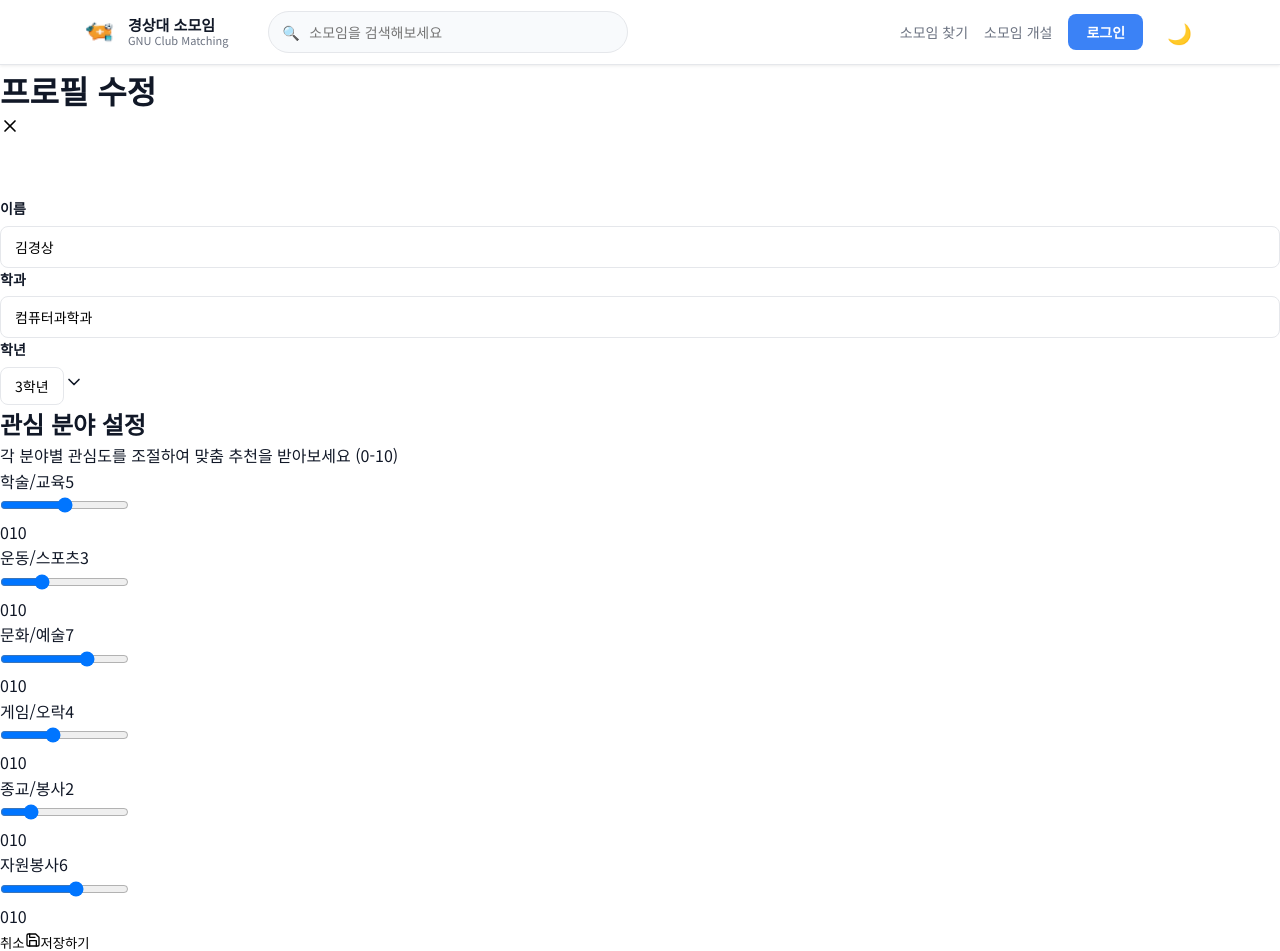
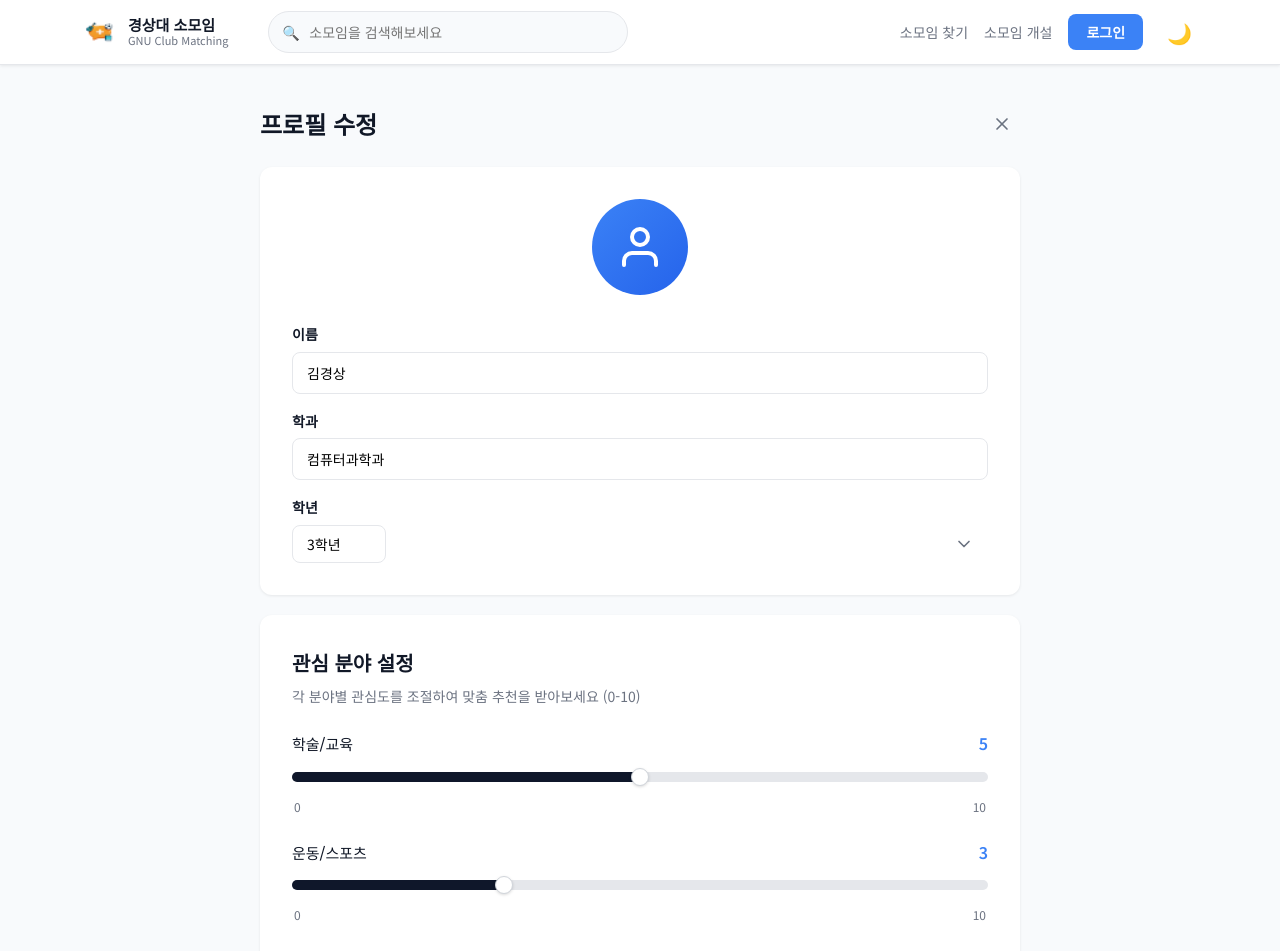
Before and after one commit to RiaChiO/uniOn, a React (Vite) app in the folder uniOn/web1/: page /mypage/edit in a window 1280 px wide. Shown: the top 951 px of the page. Built offline with nearby package versions, Linux system fonts and the light colour scheme; no server answers.

Commit message:
Update global.css

```diff
--- a/uniOn/web1/src/styles/global.css
+++ b/uniOn/web1/src/styles/global.css
@@ -1,4 +1,4 @@
-@import url('https://fonts.googleapis.com/css2?family=Noto+Sans+KR:wght@400;500;600;700&display=swap');
+  @import url('https://fonts.googleapis.com/css2?family=Noto+Sans+KR:wght@400;500;600;700&display=swap');
 
 :root {
   --color-primary:       #3b82f6;
@@ -68,7 +68,11 @@ img    { max-width: 100%; display: block; }
 .hero__heading-line { display: block; }
 .hero__heading-highlight { font-style: normal; color: var(--color-primary); }
 .hero__description { font-size: 16px; color: var(--color-text-sub); margin-bottom: 40px; line-height: 1.7; }
-.hero__actions { display: flex; gap: 16px; flex-wrap: wrap; }
+.hero__actions { display: flex; gap: 16px; flex-wrap: wrap; margin-bottom: 80px; }
+.hero__stats { display: flex; gap: 40px; flex-wrap: wrap; }
+.hero__stat-item { display: flex; flex-direction: column; gap: 4px; }
+.hero__stat-value { font-size: 28px; font-weight: 700; color: var(--color-primary); }
+.hero__stat-label { font-size: 13px; color: var(--color-text-sub); }
 
 /* Search Section */
 .search-section { padding: 80px 0; background: var(--color-bg); }
@@ -221,7 +225,7 @@ img    { max-width: 100%; display: block; }
 .mypage__stat-value { display: block; font-size: 24px; font-weight: 700; color: var(--color-primary); }
 .mypage__stat-label { font-size: 12px; color: var(--color-text-sub); }
 .mypage__content { flex: 1; display: flex; flex-direction: column; gap: 24px; }
-.mypage__section { min-height: 248px; background: var(--color-bg); border-radius: var(--radius); box-shadow: var(--shadow-sm); padding: 32px; }
+.mypage__section { background: var(--color-bg); border-radius: var(--radius); box-shadow: var(--shadow-sm); padding: 28px; }
 .mypage__section-title { font-size: 18px; font-weight: 700; margin-bottom: 20px; }
 .mypage__club-list { display: flex; flex-direction: column; gap: 12px; }
 .mypage__club-card { display: flex; align-items: center; gap: 16px; padding: 16px; border: 1.5px solid var(--color-border); border-radius: var(--radius-sm); cursor: pointer; transition: border-color .2s; }
@@ -230,6 +234,10 @@ img    { max-width: 100%; display: block; }
 .mypage__club-role { font-size: 11px; font-weight: 600; color: var(--color-primary); background: var(--color-primary-light); padding: 3px 8px; border-radius: var(--radius-full); display: inline-block; margin-bottom: 4px; }
 .mypage__club-name { font-size: 15px; font-weight: 600; margin-bottom: 4px; }
 .mypage__club-member { font-size: 13px; color: var(--color-text-sub); }
+.mypage__notification-list { display: flex; flex-direction: column; gap: 12px; }
+.mypage__notification-item { display: flex; justify-content: space-between; align-items: center; padding: 14px 16px; background: var(--color-bg-sub); border-radius: var(--radius-sm); }
+.mypage__notification-msg { font-size: 14px; }
+.mypage__notification-date { font-size: 12px; color: var(--color-text-sub); flex-shrink: 0; margin-left: 16px; }
 
 /* ===========================
    Create Page
@@ -314,7 +322,6 @@ img    { max-width: 100%; display: block; }
 
 .club-detail__actions { display: flex; flex-direction: column; gap: 8px; }
 .club-detail__join-btn { justify-content: center; padding: 14px; font-size: 15px; }
-.club-detail__join-btn--pending { color: var(--color-text-sub); border-color: var(--color-border); }
 .club-detail__action-btn { justify-content: center; }
 
 .club-detail__sidebar-card { background: var(--color-bg); border-radius: var(--radius); box-shadow: var(--shadow-sm); padding: 20px; display: flex; flex-direction: column; gap: 16px; }
@@ -564,3 +571,247 @@ img    { max-width: 100%; display: block; }
   background: var(--color-primary);
   color: #fff;
 }
+
+/* ===========================
+   Profile Edit Page (Figma 시안)
+=========================== */
+.profile-edit-page__main { background: var(--color-bg-sub); min-height: calc(100vh - 64px); padding: 40px 16px 60px; }
+.profile-edit-page__inner { max-width: 760px; margin: 0 auto; }
+
+.profile-edit-page__header { display: flex; justify-content: space-between; align-items: center; margin-bottom: 24px; }
+.profile-edit-page__title { font-size: 24px; font-weight: 700; color: var(--color-text); }
+.profile-edit-page__close {
+  width: 36px; height: 36px; display: inline-flex; align-items: center; justify-content: center;
+  background: transparent; border: none; color: var(--color-text-sub);
+  font-size: 22px; line-height: 1; cursor: pointer; border-radius: 50%;
+  transition: background .2s, color .2s;
+}
+.profile-edit-page__close:hover { background: var(--color-bg-sub); color: var(--color-text); }
+
+.profile-edit-card {
+  background: var(--color-bg);
+  border-radius: var(--radius);
+  box-shadow: var(--shadow-sm);
+  padding: 32px;
+  margin-bottom: 20px;
+}
+.profile-edit-card__avatar-wrap { display: flex; justify-content: center; margin-bottom: 28px; }
+.profile-edit-card__avatar {
+  width: 96px; height: 96px; border-radius: 50%;
+  background: linear-gradient(to bottom right, #3b82f6, #2563eb);
+  color: #ffffff;
+  display: flex; align-items: center; justify-content: center;
+}
+.profile-edit-card__form { display: flex; flex-direction: column; gap: 16px; }
+
+/* 학년 select 의 커스텀 chevron */
+.profile-edit-card__select-wrap { position: relative; }
+.profile-edit-card__select {
+  padding-right: 44px;
+  -webkit-appearance: none;
+  -moz-appearance: none;
+  appearance: none;
+  background-image: none;
+  cursor: pointer;
+}
+.profile-edit-card__select-icon {
+  position: absolute;
+  right: 14px;
+  top: 50%;
+  transform: translateY(-50%);
+  color: var(--color-text-sub);
+  pointer-events: none;
+  display: inline-flex;
+  align-items: center;
+}
+
+/* 액션 버튼 (공용) - 시안: 취소(흰배경/회색보더/검정글씨), 저장하기(파란배경/흰글씨/💾) */
+.profile-edit-page__actions,
+.recommend-pref-page__actions {
+  display: flex;
+  gap: 14px;
+  margin-top: 28px;
+}
+
+/* button 요소에 직접 적용하기 위해 selector 강화 (전역 reset 회피) */
+button.btn-action {
+  flex: 1;
+  display: inline-flex;
+  align-items: center;
+  justify-content: center;
+  gap: 8px;
+  padding: 16px 20px;
+  border-radius: 8px;
+  font-size: 15px;
+  font-weight: 600;
+  font-family: inherit;
+  cursor: pointer;
+  transition: background-color .2s, border-color .2s, color .2s;
+  -webkit-appearance: none;
+  appearance: none;
+  line-height: 1;
+}
+
+button.btn-action--cancel {
+  background-color: #ffffff;
+  color: #111827;
+  border: 1.5px solid #e5e7eb;
+}
+button.btn-action--cancel:hover {
+  background-color: #f8fafc;
+  border-color: #9ca3af;
+}
+
+button.btn-action--save {
+  background-color: #2563eb;
+  color: #ffffff;
+  border: 1.5px solid #2563eb;
+  flex: 1;
+}
+button.btn-action--save:hover {
+  background-color: #1d4ed8;
+  border-color: #1d4ed8;
+}
+
+.btn-action__icon { font-size: 16px; line-height: 1; }
+
+/* 다크 모드에서도 동일하게 보이도록 */
+[data-theme="dark"] button.btn-action--cancel {
+  background-color: #1f2937;
+  color: #f3f4f6;
+  border-color: #374151;
+}
+[data-theme="dark"] button.btn-action--cancel:hover {
+  background-color: #111827;
+  border-color: #4b5563;
+}
+[data-theme="dark"] button.btn-action--save {
+  background-color: #2563eb;
+  color: #ffffff;
+  border-color: #2563eb;
+}
+
+/* ===========================
+   Recommendation Preference Page (Figma 시안)
+=========================== */
+.recommend-pref-page__main { background: var(--color-bg-sub); min-height: calc(100vh - 64px); padding: 40px 16px 60px; }
+.recommend-pref-page__inner { max-width: 760px; margin: 0 auto; }
+
+.recommend-pref-card {
+  background: var(--color-bg);
+  border-radius: var(--radius);
+  box-shadow: var(--shadow-sm);
+  padding: 32px;
+}
+.recommend-pref-card__header { margin-bottom: 24px; }
+.recommend-pref-card__title { font-size: 20px; font-weight: 700; color: var(--color-text); margin-bottom: 6px; }
+.recommend-pref-card__subtitle { font-size: 14px; color: var(--color-text-sub); }
+.recommend-pref-card__list { display: flex; flex-direction: column; gap: 24px; }
+
+/* 한 분야 = 평평한 행 (카드 X, 보더 X) */
+.recommend-pref-item { display: flex; flex-direction: column; gap: 10px; }
+.recommend-pref-item__header { display: flex; justify-content: space-between; align-items: center; }
+.recommend-pref-item__label { font-size: 15px; font-weight: 500; color: var(--color-text); }
+.recommend-pref-item__value { font-size: 16px; font-weight: 600; color: var(--color-primary); min-width: 24px; text-align: right; }
+
+/* 트랙 3겹 구조 (배경 + 채움 + 슬라이더) */
+.recommend-pref-item__track-wrap {
+  position: relative;
+  height: 20px;
+  display: flex;
+  align-items: center;
+}
+.recommend-pref-item__track-bg {
+  position: absolute;
+  left: 0;
+  right: 0;
+  top: 50%;
+  transform: translateY(-50%);
+  height: 10px;
+  background: #e5e7eb;
+  border-radius: var(--radius-full);
+  pointer-events: none;
+}
+.recommend-pref-item__track-fill {
+  position: absolute;
+  left: 0;
+  top: 50%;
+  transform: translateY(-50%);
+  height: 10px;
+  background: #0f172a;
+  border-radius: var(--radius-full);
+  pointer-events: none;
+  transition: width .15s;
+}
+
+/* range input - 투명, thumb 만 보임 */
+.recommend-pref-item__range {
+  -webkit-appearance: none;
+  appearance: none;
+  width: 100%;
+  height: 20px;
+  background: transparent;
+  outline: none;
+  cursor: pointer;
+  position: relative;
+  z-index: 2;
+  margin: 0;
+}
+.recommend-pref-item__range::-webkit-slider-runnable-track {
+  height: 10px;
+  background: transparent;
+  border-radius: var(--radius-full);
+  border: none;
+}
+.recommend-pref-item__range::-webkit-slider-thumb {
+  -webkit-appearance: none;
+  appearance: none;
+  width: 18px;
+  height: 18px;
+  border-radius: 50%;
+  background: #ffffff;
+  border: 1px solid #d1d5db;
+  box-shadow: 0 1px 3px rgba(0,0,0,.15);
+  cursor: pointer;
+  margin-top: -4px;
+  transition: transform .15s, box-shadow .2s;
+}
+.recommend-pref-item__range::-webkit-slider-thumb:hover {
+  transform: scale(1.1);
+  box-shadow: 0 2px 6px rgba(0,0,0,.2);
+}
+.recommend-pref-item__range::-moz-range-track {
+  height: 10px;
+  background: transparent;
+  border-radius: var(--radius-full);
+  border: none;
+}
+.recommend-pref-item__range::-moz-range-progress {
+  height: 10px;
+  background: transparent;
+  border-radius: var(--radius-full);
+}
+.recommend-pref-item__range::-moz-range-thumb {
+  width: 18px;
+  height: 18px;
+  border-radius: 50%;
+  background: #ffffff;
+  border: 1px solid #d1d5db;
+  box-shadow: 0 1px 3px rgba(0,0,0,.15);
+  cursor: pointer;
+  transition: transform .15s, box-shadow .2s;
+}
+.recommend-pref-item__range::-moz-range-thumb:hover {
+  transform: scale(1.1);
+  box-shadow: 0 2px 6px rgba(0,0,0,.2);
+}
+.recommend-pref-item__range:focus { outline: none; }
+
+/* 양 끝 눈금 (0, 10) */
+.recommend-pref-item__scale {
+  display: flex;
+  justify-content: space-between;
+  font-size: 12px;
+  color: var(--color-text-sub);
+  padding: 0 2px;
+}
```
